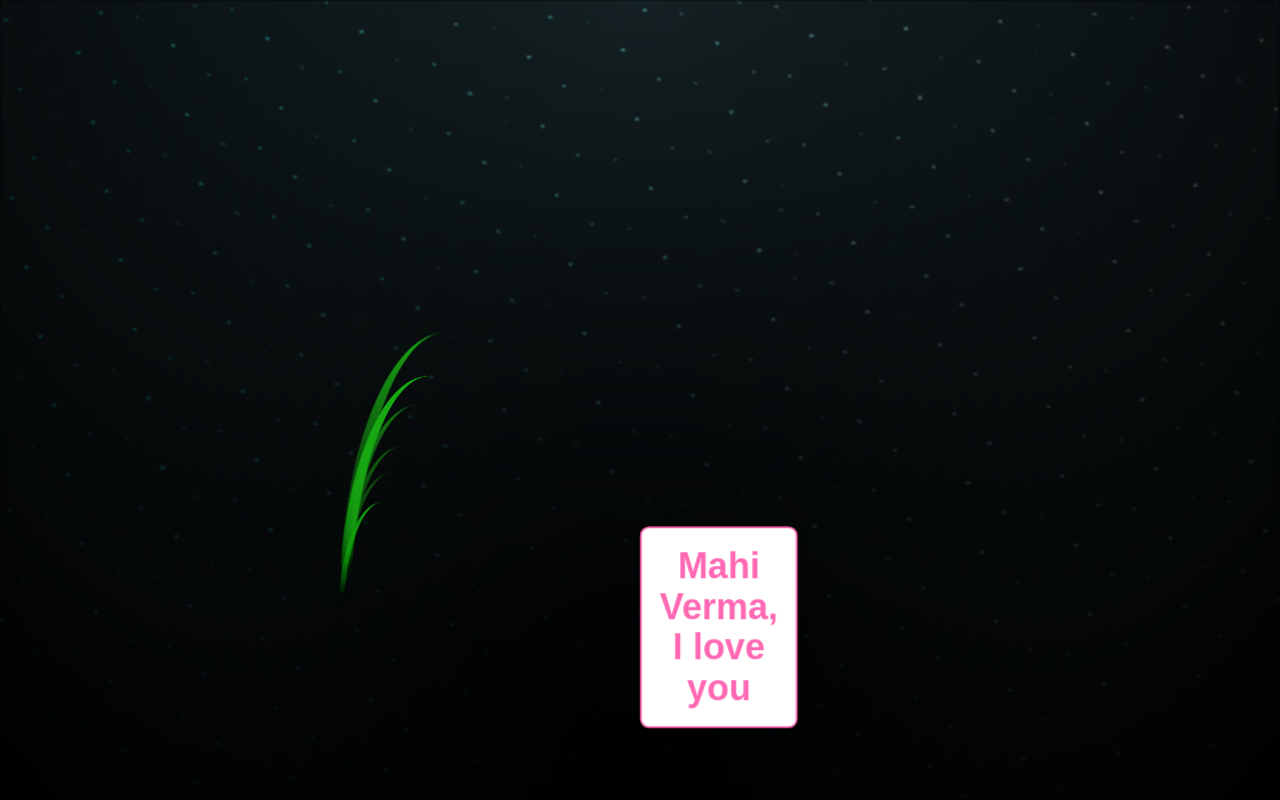
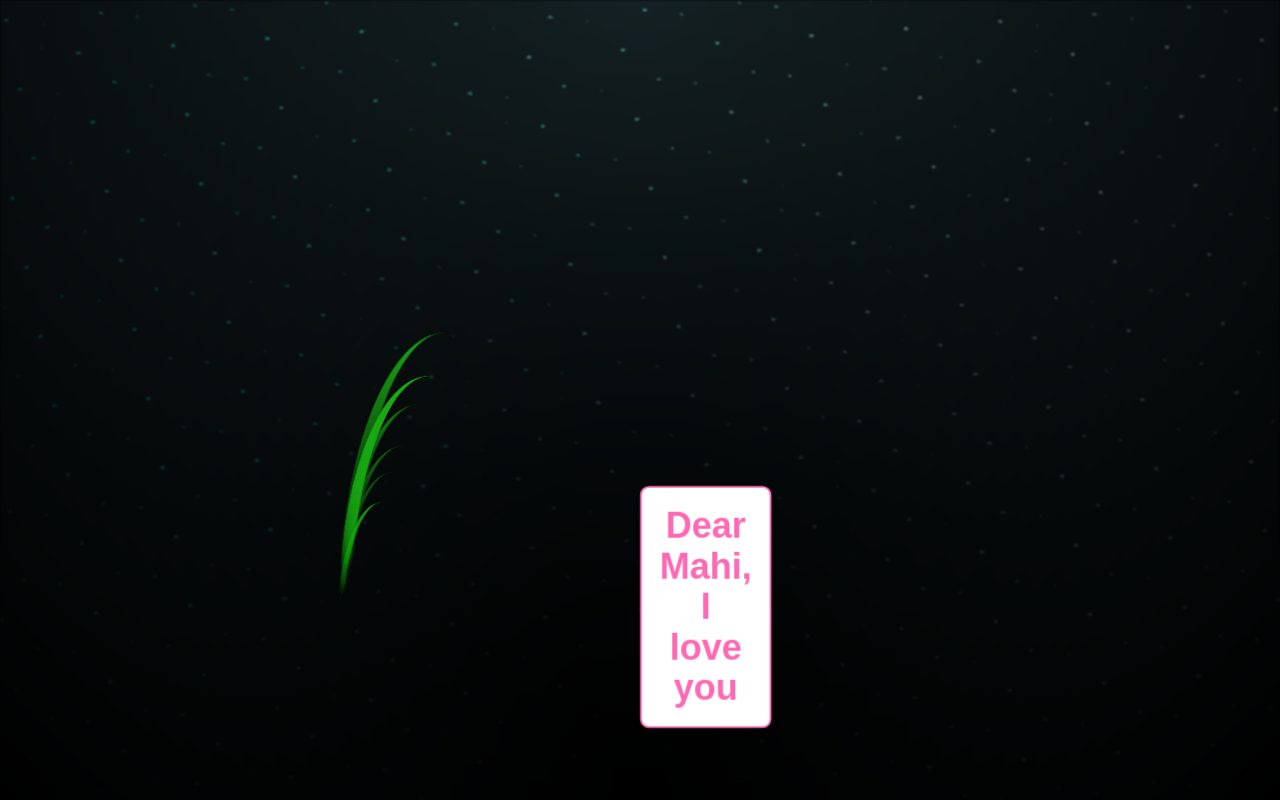
Before and after one commit to rishikeshsingh93/flower, a plain HTML site: page index.html in a window 1280 px wide. Drawn offline with Linux system fonts and the light colour scheme.

Commit message:
Update index.html

```diff
--- a/index.html
+++ b/index.html
@@ -1434,7 +1434,7 @@ body {
   <div class="flowers">
     <div class="flower flower--1">
       <div class="container">
-        <h1>Mahi Verma, I love you</h1>
+        <h1>Dear Mahi, I love you</h1>
     </div>
       <div class="flower__leafs flower__leafs--1">
         <div class="flower__leaf flower__leaf--1"></div>
```
